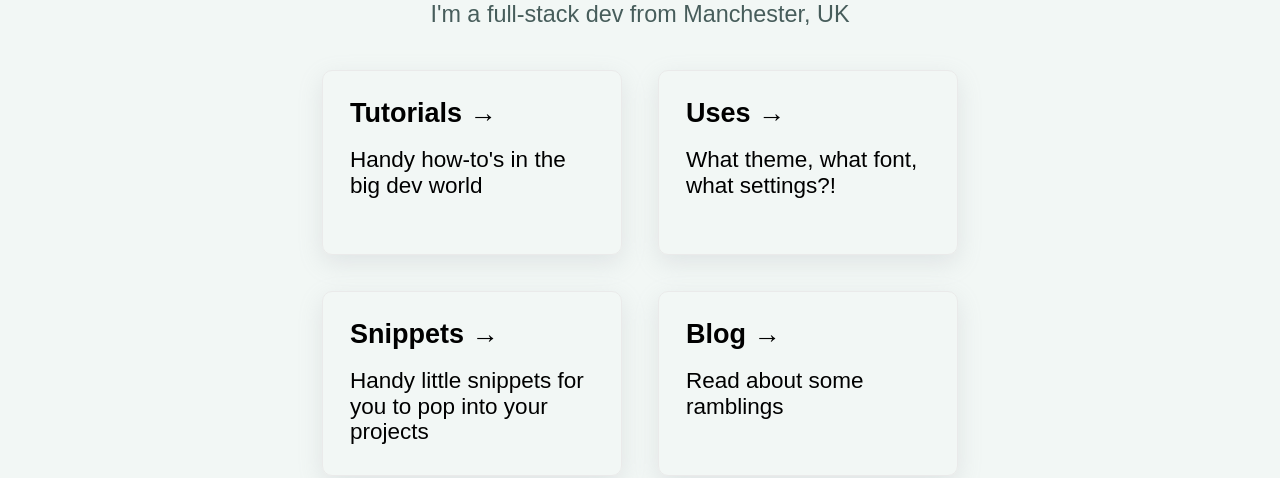
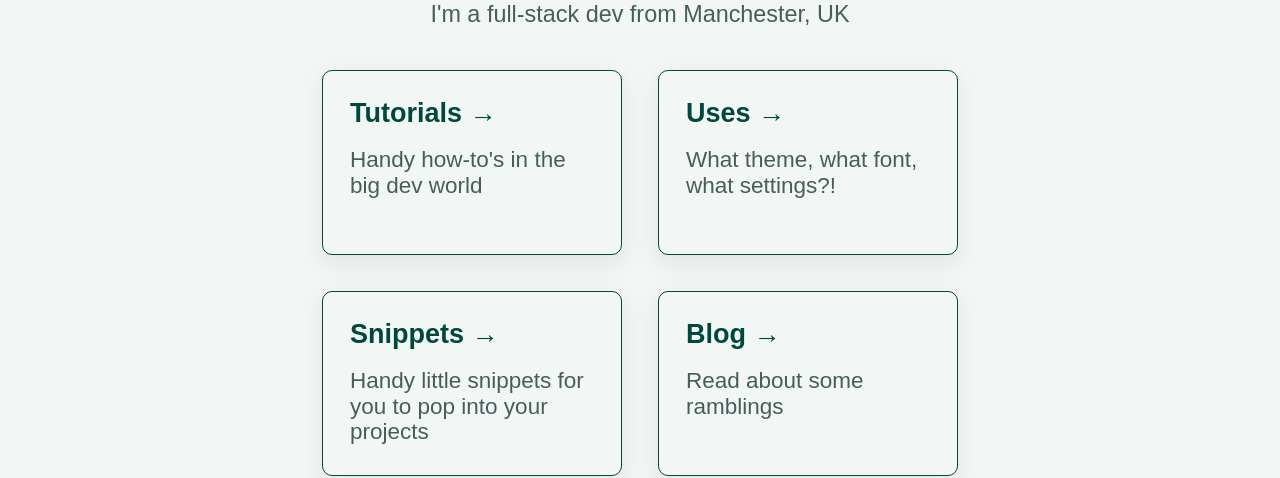
Before and after one commit to CharlieSay/charliesay-next, a Next.js app: page / in a window 1280 px wide. Shown: the part 356-834 px from the top of the page. Built offline with nearby package versions, Linux system fonts and the light colour scheme.

Commit message:
:lipstick: DARK MODE!!!!!
Dark mode gang

```diff
--- a/package.json
+++ b/package.json
@@ -24,6 +24,7 @@
     "react-headroom": "^3.2.0",
     "react-rough-notation": "^1.0.2",
     "react-syntax-highlighter": "^15.4.4",
+    "react-toggle-dark-mode": "^1.0.4",
     "styled-components": "^5.3.5",
     "tailwindcss": "^3.0.24"
   },
--- a/pages/_app.tsx
+++ b/pages/_app.tsx
@@ -8,9 +8,10 @@ import {
   ContainerConstrained,
 } from "../styles/containers.styles";
 import WebHeader from "../styles/header";
-import { lightTheme, ThemeType } from "../styles/theme.styles";
+import { darkTheme, lightTheme, ThemeType } from "../styles/theme.styles";
 import header from "../data/nav-data.json";
 import { HeaderLinkA } from "../styles/header.styles";
+import { useState } from "react";
 
 const GlobalStyle = createGlobalStyle<{ theme: ThemeType }>`
   @font-face {
@@ -40,9 +41,10 @@ const GlobalStyle = createGlobalStyle<{ theme: ThemeType }>`
 `;
 
 function MyApp({ Component, pageProps }: AppProps) {
+  const [lightMode, setLightMode] = useState(true);
   return (
     <>
-      <ThemeProvider theme={lightTheme}>
+      <ThemeProvider theme={lightMode ? lightTheme : darkTheme}>
         <GlobalStyle />
         <Head>
           <title>Charlie Say | Full-stack dev</title>
@@ -52,7 +54,11 @@ function MyApp({ Component, pageProps }: AppProps) {
           />
           <link rel="icon" href="/favicon.ico" />
         </Head>
-        <WebHeader headerLinks={header} />
+        <WebHeader
+          isLightMode={lightMode}
+          themeSwitchHook={setLightMode}
+          headerLinks={header}
+        />
         <BackgroundColour>
           <ContainerConstrained>
             <Component {...pageProps} />
--- a/styles/common.styles.ts
+++ b/styles/common.styles.ts
@@ -113,7 +113,7 @@ export const Card = styled.a`
   text-align: left;
   color: inherit;
   text-decoration: none;
-  border: 1px solid #eaeaea;
+  border: 1px solid ${(props) => props.theme.elements.headline};
   box-shadow: rgba(149, 157, 165, 0.2) 0px 8px 24px;
   min-height: 185px;
   border-radius: 10px;
@@ -123,14 +123,11 @@ export const Card = styled.a`
 export const CardH2 = styled.h2`
   margin: 0 0 1rem 0;
   font-size: 1.5rem;
+  color: ${(props) => props.theme.elements.headline};
 `;
 
 export const CardP = styled.p`
   margin: 0;
   font-size: 1.25rem;
-
-  a {
-    color: blue;
-    font-weight: 800;
-  }
+  color: ${(props) => props.theme.elements.paragraph};
 `;
--- a/styles/header.tsx
+++ b/styles/header.tsx
@@ -15,9 +15,10 @@ import {
 } from "./header.styles";
 import { RoughNotation } from "react-rough-notation";
 import HamburgerMenu from "react-hamburger-menu";
+import { DarkModeSwitch } from "react-toggle-dark-mode";
 
 const WebHeader = (props: HeaderPropsAsClass) => {
-  const { headerLinks } = props;
+  const { headerLinks, themeSwitchHook, isLightMode } = props;
   const [showNav, setShowNav] = useState(false);
 
   return (
@@ -82,6 +83,13 @@ const WebHeader = (props: HeaderPropsAsClass) => {
               </MobileMenuOverlayContent>
             </MobileMenuOverlay>
           )}
+          <DarkModeSwitch
+            checked={isLightMode}
+            onChange={() => themeSwitchHook(!isLightMode)}
+            size={30}
+            moonColor={"#00473e"}
+            sunColor={"#fffffe"}
+          />
         </HeaderGroup>
       </NavWrapper>
     </Header>
@@ -90,6 +98,8 @@ const WebHeader = (props: HeaderPropsAsClass) => {
 
 interface HeaderPropsAsClass {
   headerLinks: Array<HeaderLink>;
+  themeSwitchHook: React.Dispatch<React.SetStateAction<any>>;
+  isLightMode: boolean;
 }
 
 interface HeaderLink {
```
Also changed, not shown: 1 other file (tests, documents, lock files or other folders).
